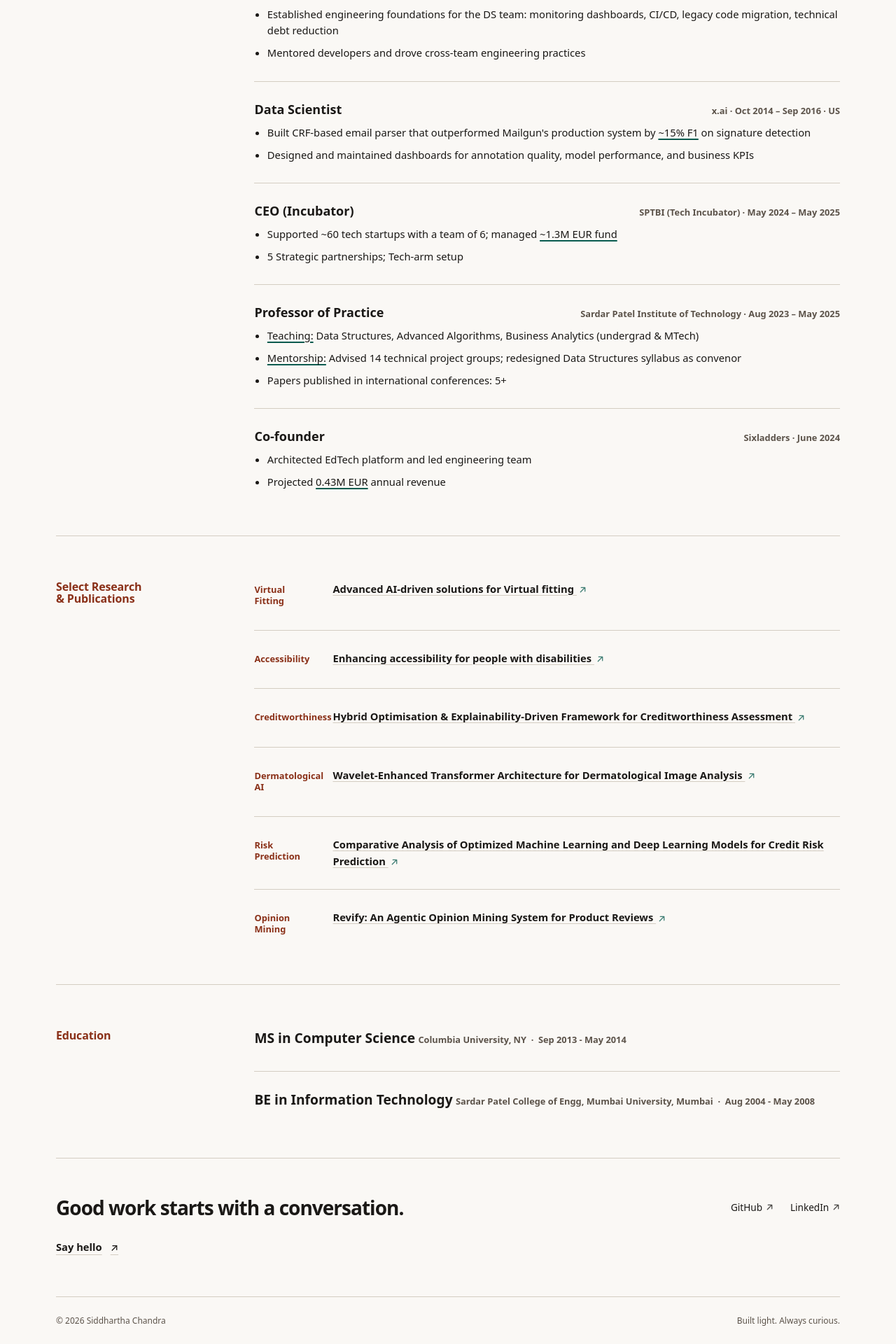
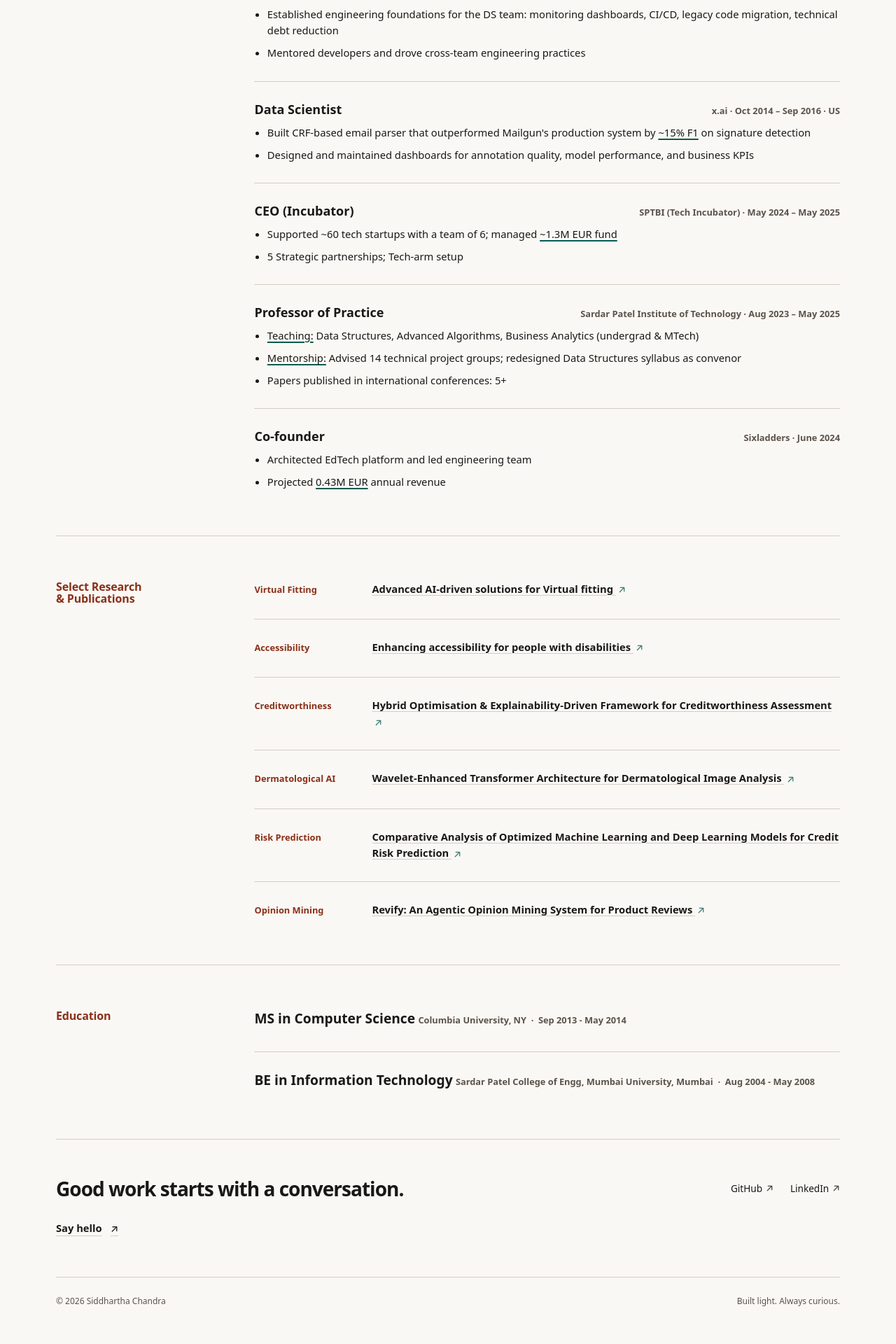
Before and after one commit to siddhartha-chandra/siddhartha-chandra.github.io, a Jekyll site: the page built from resume.md, in a window 1280 px wide. Shown: the part 1519-3439 px from the top of the page at 70% size. Built offline with Jekyll 4.4.1, drawn with Linux system fonts in a browser that asks for light colours; after the commit the page ends 3412 px from its top, so only the background shows below that.

Commit message:
Keep publication labels clear of their titles
Co-Authored-By: Devin AI <158243242+devin-ai-integration[bot]@users.noreply.github.com>

```diff
--- a/assets/css/site.css
+++ b/assets/css/site.css
@@ -598,7 +598,11 @@ a:hover .icon-back {
 }
 
 .publication-list .signal {
-  grid-template-columns: 5.5rem minmax(0, 1fr);
+  grid-template-columns: minmax(0, 9rem) minmax(0, 1fr);
+}
+
+.publication-list .signal strong {
+  overflow-wrap: anywhere;
 }
 
 .publication-list .signal a {
```
